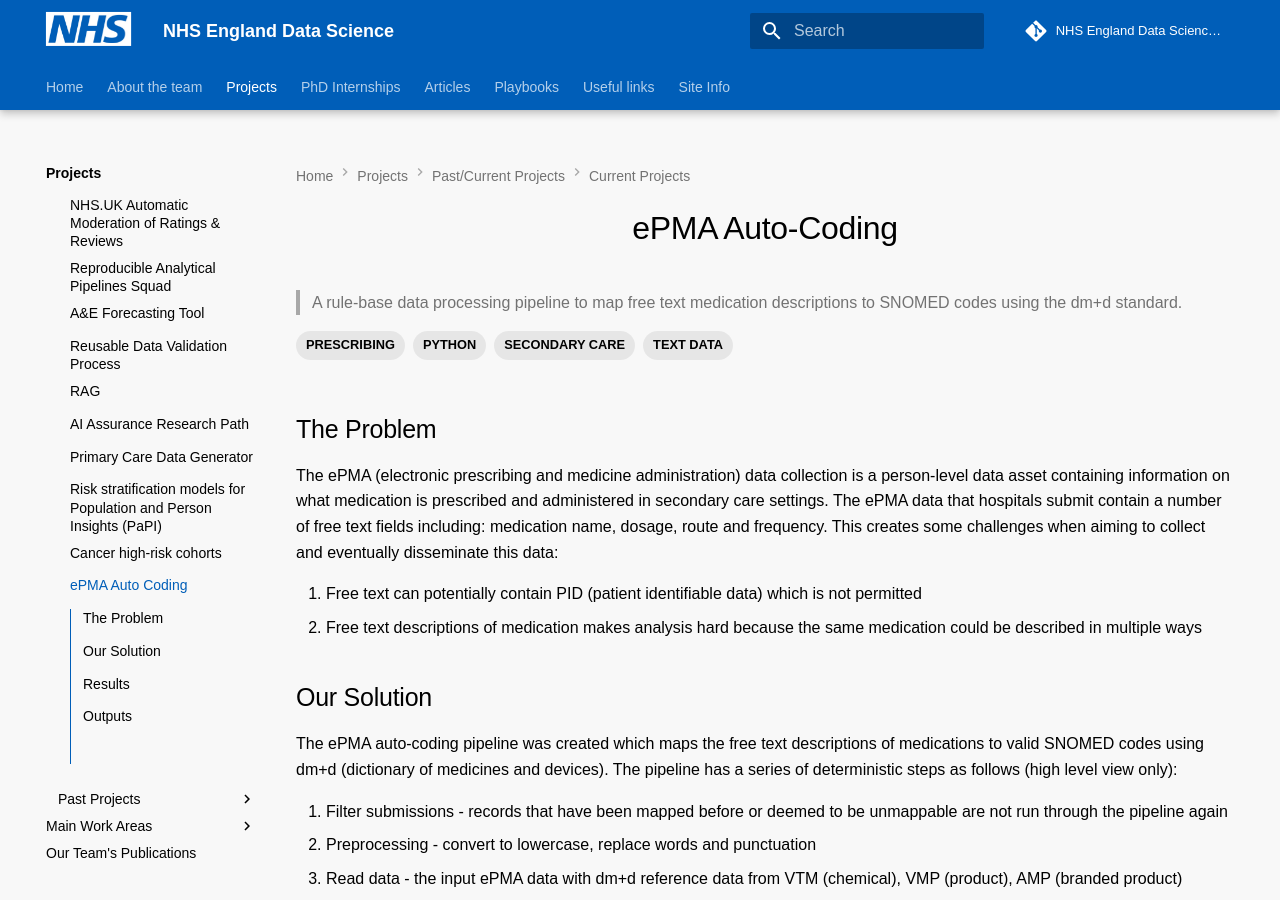
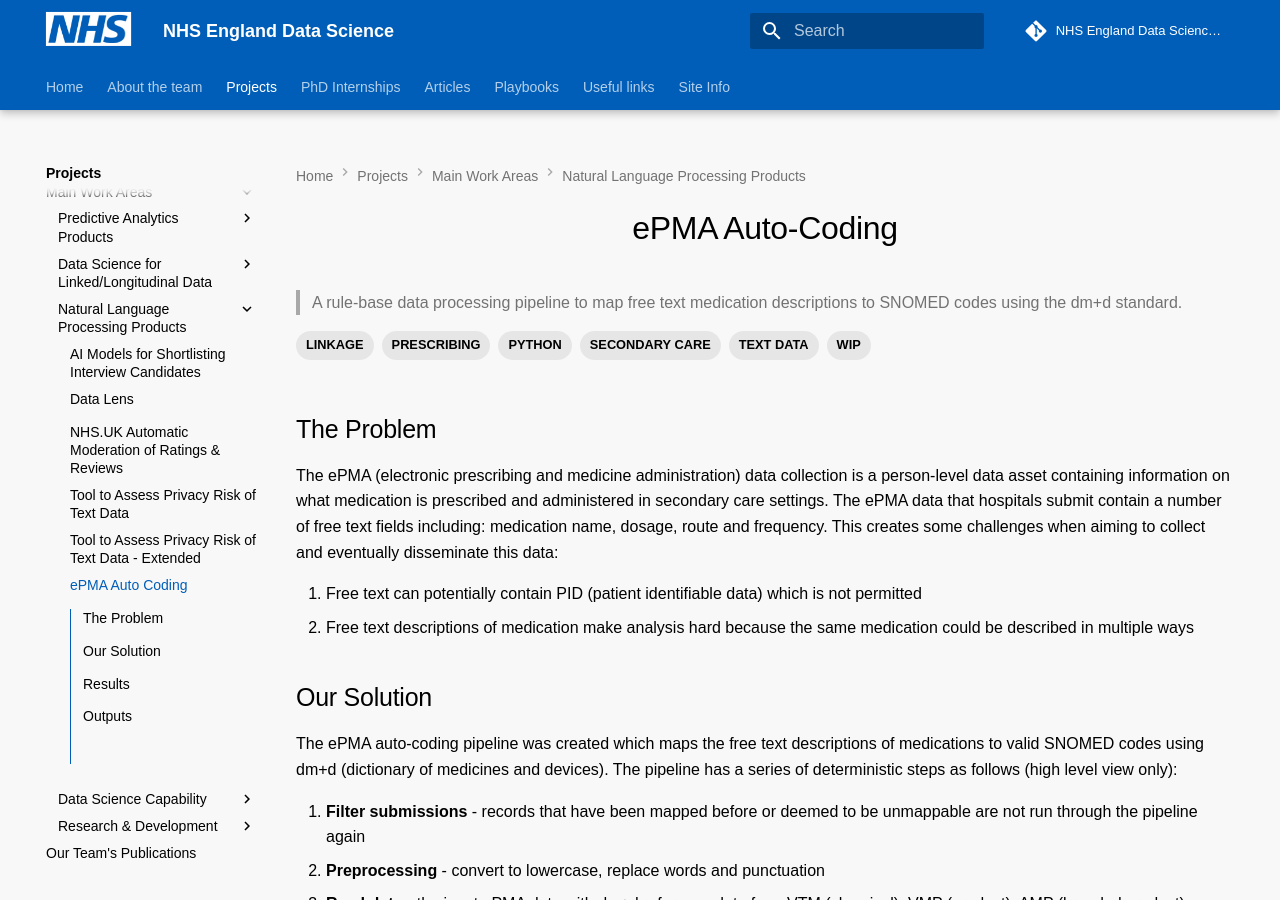
Before and after one commit to nhsengland/datascience, an MkDocs documentation site: the page built from docs/our_work/epma_autocoding.md, in a window 1280 px wide and 900 px high. Built offline with MkDocs 1.6.1 and Material for MkDocs 9.7.7, drawn with Linux system fonts in a browser that asks for light colours; some web fonts are replaced; comment, search, counter and statistics services are not loaded; old or Windows-style settings are respelled for this version of MkDocs; some of the changed text lies outside the part shown.

Commit message:
actioning review comments for epma page

```diff
--- a/docs/our_work/epma_autocoding.md
+++ b/docs/our_work/epma_autocoding.md
@@ -2,23 +2,23 @@
 title: 'ePMA Auto-Coding'
 summary: 'A rule-base data processing pipeline to map free text medication descriptions to SNOMED codes using the dm+d standard.'
 origin: ''
-tags: ['PYTHON','SECONDARY CARE','PRESCRIBING','TEXT DATA']
+tags: ['PYTHON','SECONDARY CARE','PRESCRIBING','TEXT DATA','LINKAGE','WIP']
 ---
 ## The Problem
 The ePMA (electronic prescribing and medicine administration) data collection is a person-level data asset containing information on what medication is prescribed and administered in secondary care settings. The ePMA data that hospitals submit contain a number of free text fields including: medication name, dosage, route and frequency. This creates some challenges when aiming to collect and eventually disseminate this data:
 
 1. Free text can potentially contain PID (patient identifiable data) which is not permitted
-2. Free text descriptions of medication makes analysis hard because the same medication could be described in multiple ways
+2. Free text descriptions of medication make analysis hard because the same medication could be described in multiple ways
 
 ## Our Solution
 The ePMA auto-coding pipeline was created which maps the free text descriptions of medications to valid SNOMED codes using dm+d (dictionary of medicines and devices). The pipeline has a series of deterministic steps as follows (high level view only):
 
-1. Filter submissions - records that have been mapped before or deemed to be unmappable are not run through the pipeline again
-2. Preprocessing - convert to lowercase, replace words and punctuation
-3. Read data - the input ePMA data with dm+d reference data from VTM (chemical), VMP (product), AMP (branded product)
-4. Exact matching - does the input exactly match any of the dm+d reference data?
-5. Entity matching - split the medication description into moiety, unit, strength and dose form and attempt to match to dm+d reference data
-6. Fuzzy matching* - compare the input against the dm+d reference data using fuzzy logic
+1. **Filter submissions** - records that have been mapped before or deemed to be unmappable are not run through the pipeline again
+2. **Preprocessing** - convert to lowercase, replace words and punctuation
+3. **Read data** - the input ePMA data with dm+d reference data from VTM (chemical), VMP (product), AMP (branded product)
+4. **Exact matching** - does the input exactly match any of the dm+d reference data?
+5. **Entity matching** - split the medication description into moiety, unit, strength and dose form and attempt to match to dm+d reference data
+6. **Fuzzy matching*** - compare the input against the dm+d reference data using fuzzy logic
 
 *Fuzzy logic is a technique using various distance metrics to find out how different two texts are from one another. In it's simplest form it can compare word to word by how many characters need removing, adding or changing (e.g. the fuzzy matching score between "internationalization" and "internationalisation" is 95.00 because one character needs changing. A score of 100 means the words are identical), this technique helps to pick up spelling mistakes and spelling differences. More complex versions of fuzzy matching allow for sentences to be compared, with options to ignore the order of words, duplicated words and partial matches within a sentence.
 
--- a/mkdocs.yml
+++ b/mkdocs.yml
@@ -110,6 +110,7 @@
         - NHS.UK Automatic Moderation of Ratings & Reviews: our_work/ratings-and-reviews.md
         - Tool to Assess Privacy Risk of Text Data: our_work/c399_privfinger.md
         - Tool to Assess Privacy Risk of Text Data - Extended: our_work/ds255_privacyfp.md
+        - ePMA Auto Coding: our_work/epma_autocoding.md
       - Data Science Capability:
         - AI Deep Dive Workshops: our_work/ai-deep-dive.md
         - AI Dictionary: our_work/ai-dictionary.md
```
